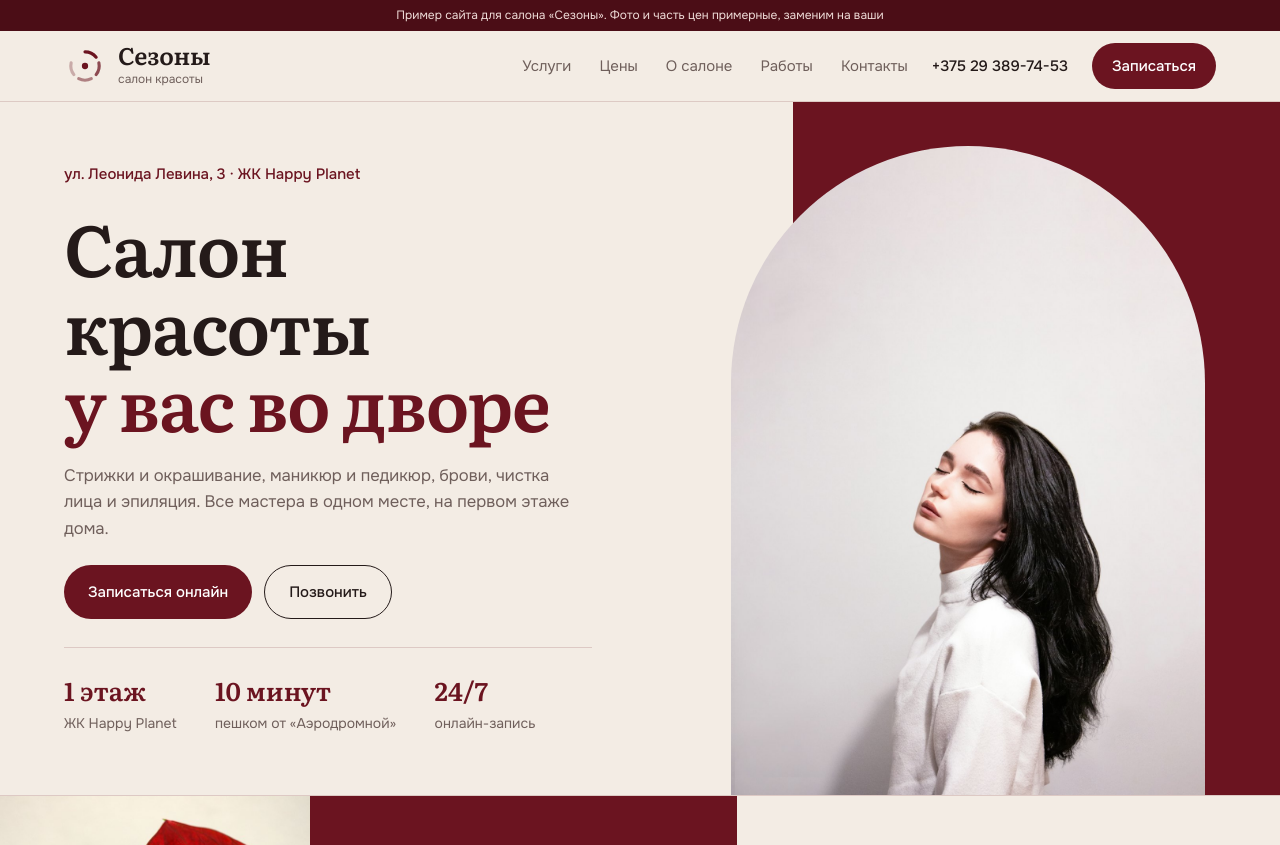
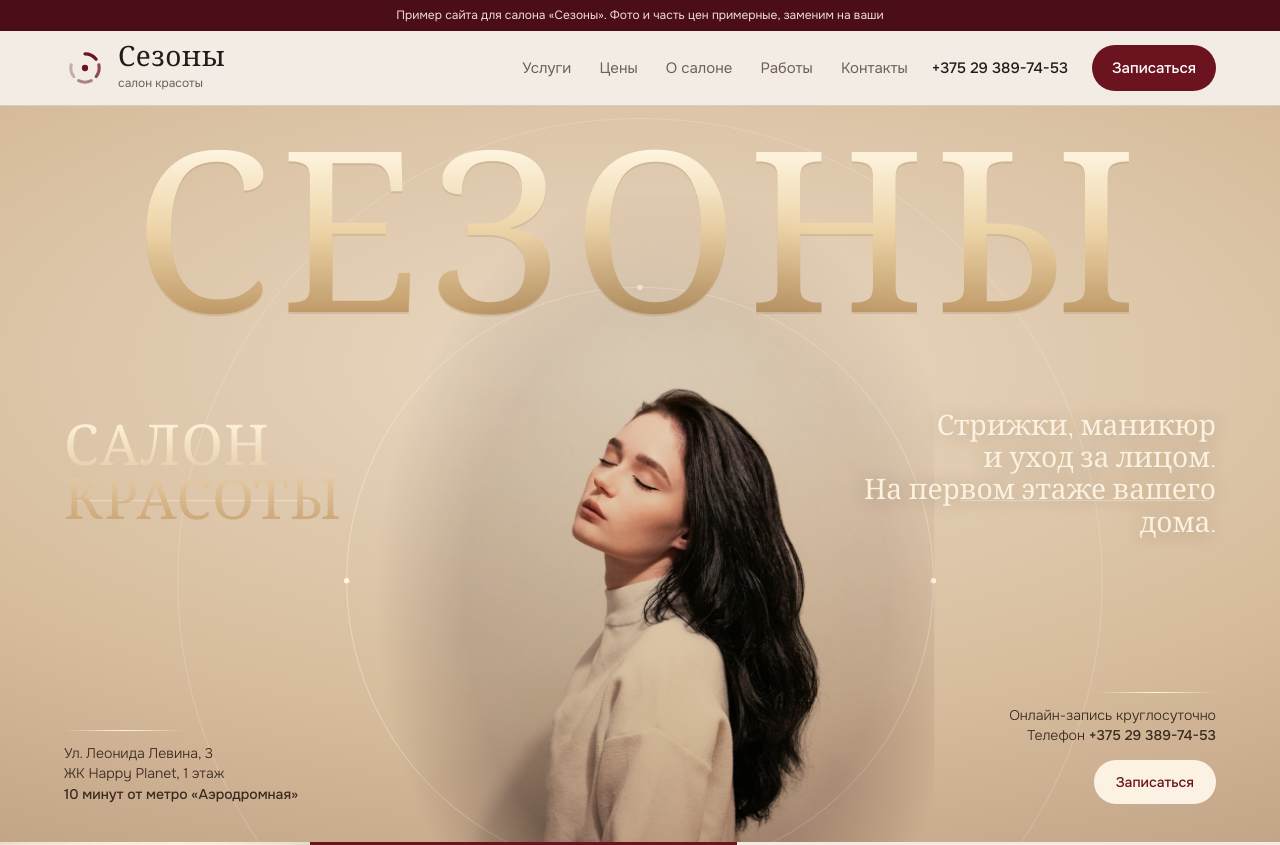
Before and after one commit to a21312732-star/sezony-salon, a plain HTML site: page index.html in a window 1280 px wide. Shown: the top 845 px of the page. Drawn offline with nearby package versions, Linux system fonts and the light colour scheme.

Commit message:
Add index.html

```diff
--- a/index.html
+++ b/index.html
@@ -34,13 +34,15 @@
 }
 </script>
 <link rel="preconnect" href="https://fonts.googleapis.com">
-<link rel="stylesheet" href="https://fonts.googleapis.com/css2?family=Literata:opsz,wght@7..72,500;7..72,600&family=Onest:wght@400;500;600&display=swap">
+<link rel="stylesheet" href="https://fonts.googleapis.com/css2?family=Cormorant+Garamond:wght@300;400;500;600&family=Onest:wght@300;400;500;600&display=swap">
 <style>
 /* Layout: полноширинные секции, крем и винный цвет; заголовки в обычном регистре (Literata), текст Onest; без разрядки и курсивных акцентов */
 :root{
   --cream:#f3ece4; --paper:#faf6f1; --wine:#6b1420; --wine-d:#4b0d16;
   --ink:#241a19; --muted:#6f5f5b; --line:rgba(107,20,32,.16);
-  --head:"Literata",Georgia,serif; --body:"Onest",system-ui,sans-serif;
+  --head:"Cormorant Garamond",Georgia,serif; --body:"Onest",system-ui,sans-serif;
+  --beige1:#c8ab8a; --beige2:#e2cfb8; --gold-hi:#fbf0d9; --gold-lo:#a9814f;
+  --gold:linear-gradient(180deg,#fff6e3 0%,#ecd3a6 45%,#b38a57 100%);
   --pad:clamp(20px,5vw,96px);
   color-scheme:light}
 *{box-sizing:border-box}
@@ -50,7 +52,8 @@ img{display:block;max-width:100%}
 a{color:inherit}
 :focus-visible{outline:2px solid var(--wine);outline-offset:3px}
 .px{padding-left:max(var(--pad),env(safe-area-inset-left,0px));padding-right:max(var(--pad),env(safe-area-inset-right,0px))}
-h1,h2,h3{font-family:var(--head);font-weight:600;letter-spacing:-.02em;line-height:1.08;margin:0;text-wrap:balance}
+h1,h2,h3{font-family:var(--head);font-weight:400;letter-spacing:.01em;line-height:1.02;margin:0;text-wrap:balance}
+h2{text-transform:uppercase;font-weight:300}
 .note{background:var(--wine-d);color:#efdcd8;font-size:12px;text-align:center;padding:6px 12px}
 
 .btn{display:inline-flex;align-items:center;justify-content:center;gap:10px;padding:14px 24px;border-radius:999px;font-size:15px;font-weight:500;text-decoration:none;transition:background .2s,color .2s,border-color .2s}
@@ -75,26 +78,49 @@ nav a{text-decoration:none;color:var(--muted);white-space:nowrap} nav a:hover{co
 @media (max-width:1100px){nav{display:none}}
 @media (max-width:640px){.hphone,.hbook{display:none}.hcall{display:grid}}
 
-/* hero */
-.hero{display:grid;grid-template-columns:1.05fr 1fr;min-height:min(84vh,820px);border-bottom:1px solid var(--line)}
-.hero .l{display:grid;align-content:center;gap:22px;padding-block:56px}
-.where{font-size:15px;color:var(--wine);font-weight:500}
-.hero h1{font-size:clamp(42px,5.6vw,88px);color:var(--ink)}
-.hero h1 em{font-style:normal;color:var(--wine)}
-.hero .lead{font-size:clamp(16px,1.3vw,19px);color:var(--muted);max-width:520px;margin:0}
-.cta{display:flex;gap:12px;flex-wrap:wrap}
-.facts{display:flex;gap:clamp(24px,3vw,52px);flex-wrap:wrap;padding-top:22px;border-top:1px solid var(--line);margin-top:6px}
-.facts div{display:grid;gap:2px}
-.facts b{font-family:var(--head);font-size:clamp(22px,2vw,28px);font-weight:600;color:var(--wine)}
-.facts span{font-size:14px;color:var(--muted)}
-.hero .r{background:linear-gradient(90deg,var(--cream) 0 22%,var(--wine) 22% 100%);display:flex;align-items:flex-end;justify-content:center;overflow:hidden;padding-top:44px}
-.hero .arch{width:min(76%,540px);aspect-ratio:3/4.1;border-radius:999px 999px 0 0;overflow:hidden}
-.hero .arch img{width:100%;height:100%;object-fit:cover;object-position:62% 82%}
+/* hero: огромное название золотым градиентом, портрет поверх букв, подписи по краям */
+.hero{position:relative;overflow:hidden;min-height:min(92vh,880px);
+  background:radial-gradient(120% 90% at 50% 35%,#ead9c3 0%,#d6bc9c 55%,#b8977a 100%);color:#3b2a20;isolation:isolate}
+.hero .rings{position:absolute;inset:0;z-index:0;pointer-events:none}
+.hero .rings svg{width:100%;height:100%}
+.hero .brand{position:absolute;left:0;right:0;top:clamp(18px,3vw,40px);margin:0;text-align:center;z-index:1;
+  font-family:var(--head);font-weight:300;text-transform:uppercase;letter-spacing:.04em;line-height:.86;
+  font-size:clamp(84px,17.5vw,300px);background:var(--gold);-webkit-background-clip:text;background-clip:text;color:transparent;
+  filter:drop-shadow(0 2px 0 rgba(120,85,50,.15))}
+.hero .model{position:absolute;left:50%;bottom:0;transform:translateX(-50%);height:88%;width:min(46vw,640px);z-index:2;
+  mix-blend-mode:multiply;object-fit:cover;object-position:58% 85%;
+  -webkit-mask-image:radial-gradient(ellipse 62% 78% at 56% 62%,#000 58%,transparent 82%);mask-image:radial-gradient(ellipse 62% 78% at 56% 62%,#000 58%,transparent 82%)}
+/* заголовки разделов в стиле главной */
+.head h2,.prices .ttl h2,.about h2,.rev h2,.book h2{font-size:clamp(40px,4.8vw,76px);color:var(--wine)}
+.near .txt h2,.port h2{font-size:clamp(40px,4.8vw,76px);background:var(--gold);-webkit-background-clip:text;background-clip:text;color:transparent}
+.season h3{text-transform:uppercase;font-weight:300;font-size:clamp(30px,2.8vw,42px)}
+.card .t b{font-weight:500;font-size:24px}
+.acc summary{font-weight:500;font-size:22px}
+.logo b{font-weight:500;font-size:28px;letter-spacing:.02em}
+.hero .side{position:absolute;z-index:3;top:50%;transform:translateY(-50%)}
+.hero .side.left{left:var(--pad);max-width:28vw}
+.hero .side.right{right:var(--pad);max-width:28vw;text-align:right}
+.hero .kind{font-family:var(--head);font-weight:300;text-transform:uppercase;font-size:clamp(34px,4.4vw,72px);line-height:.95;letter-spacing:.02em;
+  background:linear-gradient(180deg,#fff3dc,#c9a271);-webkit-background-clip:text;background-clip:text;color:transparent}
+.hero .tag{font-family:var(--head);font-weight:400;font-size:clamp(22px,2.2vw,34px);line-height:1.15;color:#fbf1e1;text-shadow:0 1px 18px rgba(80,50,25,.25)}
+.hero .bottom{position:absolute;z-index:3;left:var(--pad);right:var(--pad);bottom:clamp(20px,3vw,40px);display:flex;justify-content:space-between;align-items:flex-end;gap:20px}
+.hero .bottom .b{max-width:300px;font-size:14px;line-height:1.45;color:#3b2a20;font-weight:300}
+.hero .bottom .b::before{content:"";display:block;width:120px;height:1px;background:linear-gradient(90deg,transparent,#fff6e3,transparent);margin-bottom:12px}
+.hero .bottom .b.r{text-align:right}
+.hero .bottom .b.r::before{margin-left:auto}
+.hero .bottom .b b{font-weight:500}
+.hero .book1{display:inline-flex;margin-top:14px;background:rgba(255,248,236,.92);color:var(--wine);padding:12px 22px;border-radius:999px;text-decoration:none;font-weight:500;font-size:14px}
+.hero .book1:hover{background:#fff}
 @media (max-width:900px){
-  .hero{grid-template-columns:1fr;min-height:0}
-  .hero .r{order:-1;height:min(64vw,380px);padding-top:24px;background:linear-gradient(180deg,var(--cream) 0 30%,var(--wine) 30%)}
-  .hero .arch{width:min(62%,300px);aspect-ratio:auto;height:100%}
-  .hero .l{padding-block:32px 40px}
+  .hero{min-height:0;display:grid;padding-bottom:28px}
+  .hero .brand{position:relative;top:auto;padding-top:24px;font-size:22vw}
+  .hero .model{position:relative;left:auto;transform:none;margin:-9vw auto 0;height:auto;width:78vw;aspect-ratio:3/3.6}
+  .hero .side,.hero .bottom{position:relative;transform:none;top:auto;left:auto;right:auto;bottom:auto;max-width:none;text-align:center;padding:0 var(--pad)}
+  .hero .side.left{margin-top:-14vw}
+  .hero .side.right{margin-top:14px;text-align:center}
+  .hero .bottom{flex-direction:column;align-items:center;gap:16px;margin-top:22px}
+  .hero .bottom .b,.hero .bottom .b.r{text-align:center}
+  .hero .bottom .b::before,.hero .bottom .b.r::before{margin:0 auto 12px}
 }
 
 /* how to get */
@@ -241,22 +267,14 @@ footer .in{display:flex;justify-content:space-between;gap:16px;flex-wrap:wrap}
 <main id="top">
 
 <section class="hero" style="padding:0">
-  <div class="l px">
-    <div class="where">ул. Леонида Левина, 3 · ЖК Happy Planet</div>
-    <h1>Салон красоты <em>у&nbsp;вас во&nbsp;дворе</em></h1>
-    <p class="lead">Стрижки и окрашивание, маникюр и педикюр, брови, чистка лица и эпиляция. Все мастера в одном месте, на первом этаже дома.</p>
-    <div class="cta">
-      <a class="btn w" href="https://n2116917.yclients.com" target="_blank" rel="noopener">Записаться онлайн</a>
-      <a class="btn o" href="tel:+375293897453">Позвонить</a>
-    </div>
-    <div class="facts">
-      <div><b>1 этаж</b> <span>ЖК Happy Planet</span></div>
-      <div><b>10 минут</b> <span>пешком от «Аэродромной»</span></div>
-      <div><b>24/7</b> <span>онлайн-запись</span></div>
-    </div>
-  </div>
-  <div class="r">
-    <div class="arch"><img src="img/p1.jpg" alt="Девушка с длинными тёмными волосами"></div>
+  <div class="rings" aria-hidden="true"><svg viewBox="0 0 1440 880" preserveAspectRatio="xMidYMid slice"><g fill="none" stroke="#fff6e3" stroke-opacity=".45" stroke-width="1"><circle cx="720" cy="560" r="330"/><circle cx="720" cy="560" r="520" stroke-opacity=".25"/><path d="M80 470 H 360" stroke-opacity=".5"/><path d="M1080 470 H 1360" stroke-opacity=".5"/></g><g fill="#fff6e3"><circle cx="390" cy="560" r="3"/><circle cx="1050" cy="560" r="3"/><circle cx="720" cy="230" r="3"/></g></svg></div>
+  <h1 class="brand">Сезоны <span style="position:absolute;width:1px;height:1px;overflow:hidden;clip:rect(0 0 0 0)">— салон красоты в ЖК Happy Planet</span></h1>
+  <img class="model" src="img/p1.jpg" alt="Девушка с длинными тёмными волосами">
+  <div class="side left"><div class="kind" aria-hidden="true">Салон <br>красоты</div></div>
+  <div class="side right"><p class="tag">Стрижки, маникюр и&nbsp;уход за&nbsp;лицом. <br>На первом этаже вашего дома.</p></div>
+  <div class="bottom">
+    <div class="b">Ул. Леонида Левина, 3 <br>ЖК Happy Planet, 1 этаж <br><b>10 минут от метро «Аэродромная»</b></div>
+    <div class="b r">Онлайн-запись круглосуточно <br>Телефон <a href="tel:+375293897453" style="text-decoration:none;font-weight:500">+375 29 389-74-53</a><br><a class="book1" href="https://n2116917.yclients.com" target="_blank" rel="noopener">Записаться</a></div>
   </div>
 </section>
 
```
